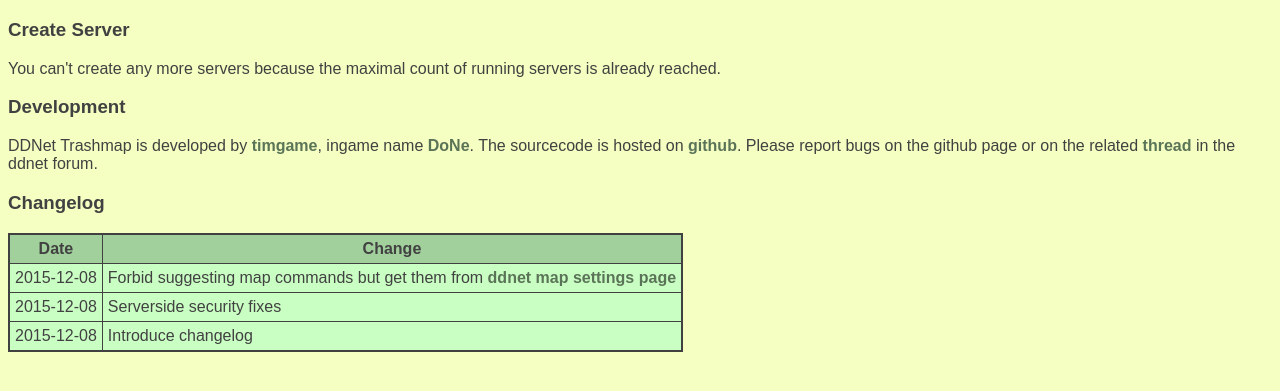
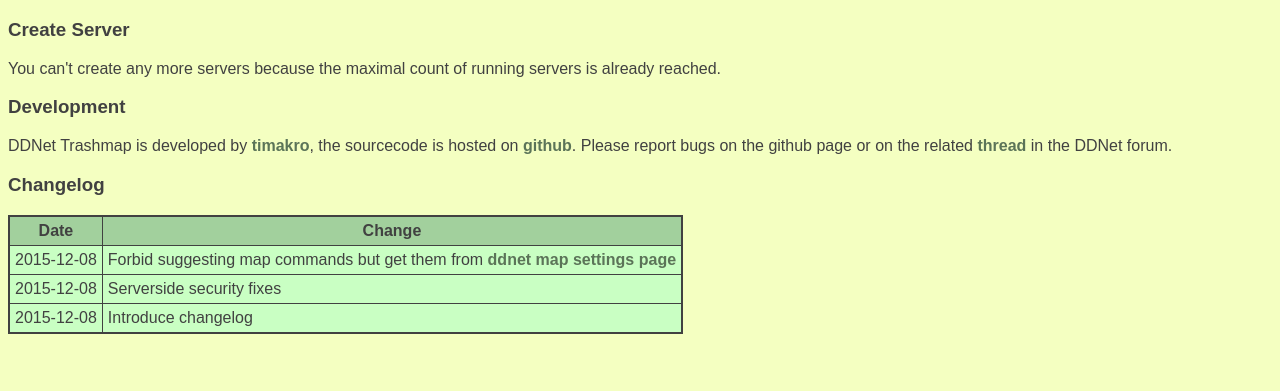
Before and after one commit to timakro/ddnet-trashmap, a PHP site: page / in a window 1280 px wide. Shown: the part 255-646 px from the top of the page. Run offline with PHP 8.4, Linux system fonts and the light colour scheme; data that the repository does not hold is empty.

Commit message:
switched to timakro.de

```diff
--- a/www/index.php
+++ b/www/index.php
@@ -60,9 +60,8 @@ else
 
 <h3>Development</h3>
 <p>
-DDNet Trashmap is developed by <a href="https://github.com/timgame">timgame</a>, ingame name <a href="http://forum.ddnet.tw/memberlist.php?mode=viewprofile&u=52">DoNe</a>.
-The sourcecode is hosted on <a href="https://github.com/timgame/DDNet-Trashmap">github</a>.
-Please report bugs on the github page or on the related <a href="http://forum.ddnet.tw/viewtopic.php?f=6&t=1764">thread</a> in the ddnet forum.
+DDNet Trashmap is developed by <a href="http://timakro.de">timakro</a>, the sourcecode is hosted on <a href="https://github.com/timakro/DDNet-Trashmap">github</a>.
+Please report bugs on the github page or on the related <a href="http://forum.ddnet.tw/viewtopic.php?f=6&t=1764">thread</a> in the DDNet forum.
 </p>
 
 <h3>Changelog</h3>
```
Also changed, not shown: README.md.
